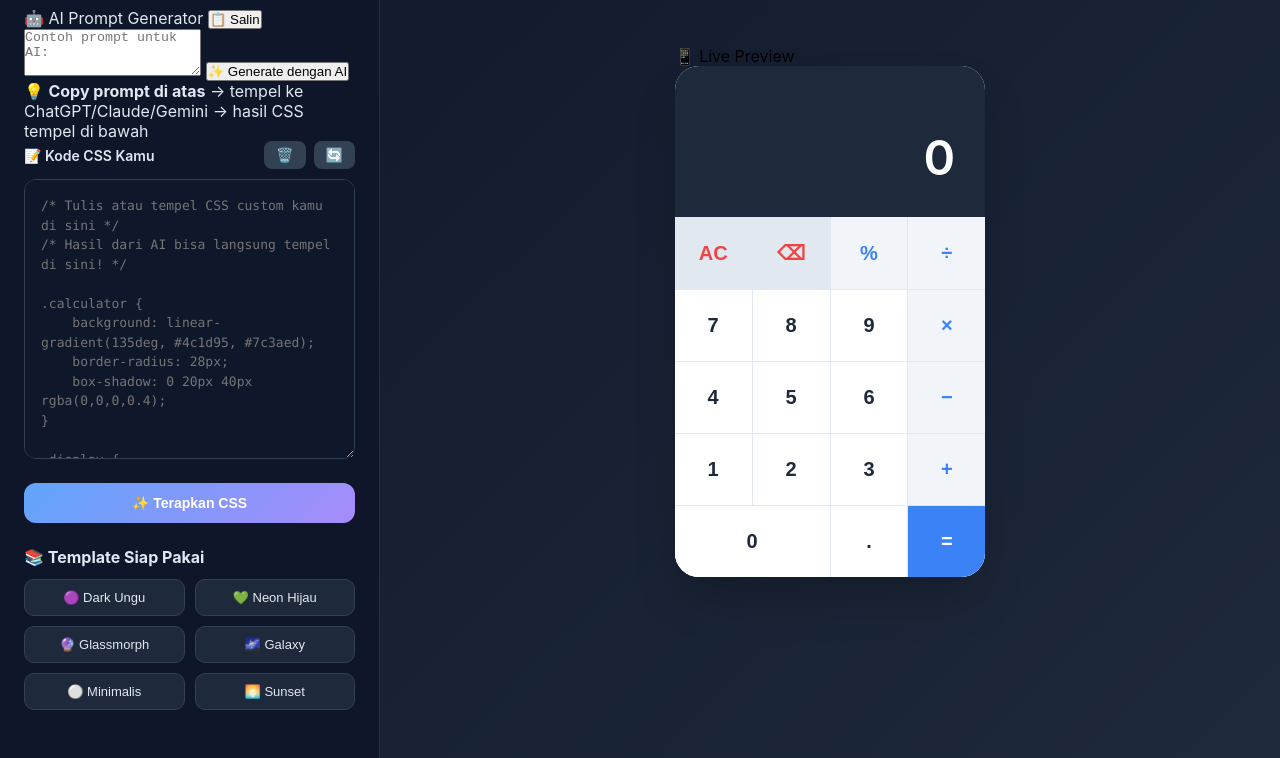
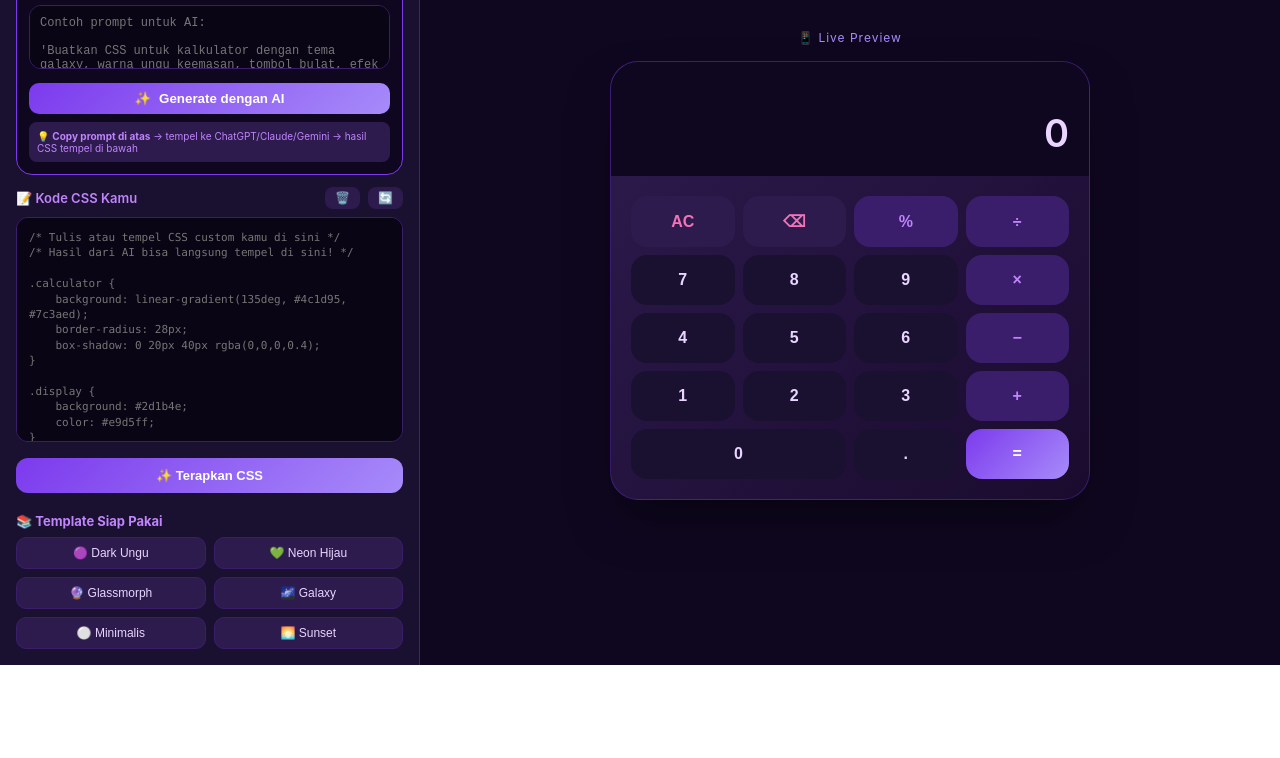
Before and after one commit to jhon338-jc/Custom-Kalkulator, a plain HTML site: page index.html in a window 1280 px wide. Shown: the part 135-893 px from the top of the page. After the commit the page ends 800 px from the top, so only its background shows below. Drawn offline with Linux system fonts and the light colour scheme.

Commit message:
Update style.css

```diff
--- a/css/style.css
+++ b/css/style.css
@@ -6,61 +6,183 @@
 
 body {
     font-family: -apple-system, BlinkMacSystemFont, 'Segoe UI', Roboto, Oxygen, Ubuntu, sans-serif;
-    background: linear-gradient(135deg, #0f172a 0%, #1e293b 100%);
+    background: linear-gradient(135deg, #1a0b2e 0%, #2d1b4e 100%);
     min-height: 100vh;
+    overflow: hidden;
 }
 
 .app {
     display: flex;
-    min-height: 100vh;
+    height: 100vh;
+    width: 100vw;
+    overflow: hidden;
 }
 
-/* Sidebar Styles */
+/* SISI KIRI - DARK UNGU */
 .sidebar {
-    width: 380px;
-    background: rgba(15, 23, 42, 0.95);
+    width: 420px;
+    background: #1a1030;
     backdrop-filter: blur(10px);
-    padding: 24px;
+    padding: 20px;
     overflow-y: auto;
-    border-right: 1px solid rgba(255,255,255,0.1);
-    color: #e2e8f0;
+    border-right: 1px solid rgba(139, 92, 246, 0.3);
+    color: #e9d5ff;
+    display: flex;
+    flex-direction: column;
+    gap: 16px;
 }
 
-.sidebar-header {
-    margin-bottom: 24px;
-    padding-bottom: 16px;
-    border-bottom: 1px solid rgba(255,255,255,0.1);
+/* Scrollbar styling */
+.sidebar::-webkit-scrollbar {
+    width: 6px;
 }
 
-.sidebar-header h1 {
+.sidebar::-webkit-scrollbar-track {
+    background: #2d1b4e;
+    border-radius: 10px;
+}
+
+.sidebar::-webkit-scrollbar-thumb {
+    background: #7c3aed;
+    border-radius: 10px;
+}
+
+/* Header */
+.sidebar-header {
+    padding-bottom: 12px;
+    border-bottom: 1px solid rgba(139, 92, 246, 0.3);
+}
+
+.logo {
+    display: flex;
+    align-items: center;
+    gap: 10px;
+    margin-bottom: 8px;
+}
+
+.logo-icon {
     font-size: 28px;
-    margin-bottom: 8px;
-    background: linear-gradient(135deg, #60a5fa, #a78bfa);
+}
+
+.logo h1 {
+    font-size: 24px;
+    background: linear-gradient(135deg, #a78bfa, #c084fc);
     -webkit-background-clip: text;
     -webkit-text-fill-color: transparent;
     background-clip: text;
 }
 
+.logo h1 span {
+    font-size: 14px;
+    background: none;
+    -webkit-text-fill-color: #7c3aed;
+}
+
 .sidebar-header p {
+    font-size: 12px;
+    opacity: 0.7;
+}
+
+/* AI Prompt Area */
+.ai-prompt-area {
+    background: #0f0720;
+    border-radius: 16px;
+    padding: 12px;
+    border: 1px solid #7c3aed;
+}
+
+.prompt-label {
+    display: flex;
+    justify-content: space-between;
+    align-items: center;
+    margin-bottom: 8px;
     font-size: 13px;
-    opacity: 0.7;
+    font-weight: 600;
+    color: #c084fc;
+}
+
+.copy-prompt-btn {
+    background: #2d1b4e;
+    border: none;
+    padding: 4px 10px;
+    border-radius: 8px;
+    color: #e9d5ff;
+    font-size: 11px;
+    cursor: pointer;
+    transition: all 0.2s;
+}
+
+.copy-prompt-btn:hover {
+    background: #7c3aed;
+}
+
+#aiPrompt {
+    width: 100%;
+    background: #0a0515;
+    border: 1px solid #3b1e6b;
+    border-radius: 12px;
+    padding: 10px;
+    color: #e9d5ff;
+    font-family: monospace;
+    font-size: 12px;
+    resize: none;
+    outline: none;
+}
+
+#aiPrompt:focus {
+    border-color: #a78bfa;
+}
+
+.ai-generate-btn {
+    width: 100%;
+    margin-top: 10px;
+    padding: 8px;
+    background: linear-gradient(135deg, #7c3aed, #a78bfa);
+    border: none;
+    border-radius: 10px;
+    color: white;
+    font-weight: 600;
+    cursor: pointer;
+    display: flex;
+    align-items: center;
+    justify-content: center;
+    gap: 8px;
+    transition: all 0.2s;
+}
+
+.ai-generate-btn:hover {
+    transform: translateY(-1px);
+    box-shadow: 0 4px 12px rgba(124, 58, 237, 0.4);
+}
+
+.ai-note {
+    font-size: 10px;
+    margin-top: 8px;
+    padding: 8px;
+    background: #2d1b4e;
+    border-radius: 8px;
+    color: #c084fc;
 }
 
 /* Editor Area */
 .editor-area {
-    margin-bottom: 20px;
+    flex: 1;
+    display: flex;
+    flex-direction: column;
+    min-height: 200px;
 }
 
 .editor-toolbar {
     display: flex;
     justify-content: space-between;
     align-items: center;
-    margin-bottom: 10px;
+    margin-bottom: 8px;
 }
 
 .editor-title {
-    font-size: 14px;
+    font-size: 13px;
     font-weight: 600;
+    color: #c084fc;
 }
 
 .toolbar-buttons {
@@ -69,277 +191,239 @@ body {
 }
 
 .icon-btn {
-    background: #334155;
+    background: #2d1b4e;
     border: none;
-    padding: 6px 12px;
+    padding: 4px 10px;
     border-radius: 8px;
     cursor: pointer;
-    font-size: 14px;
+    font-size: 12px;
     transition: all 0.2s;
 }
 
 .icon-btn:hover {
-    background: #475569;
-    transform: translateY(-1px);
+    background: #7c3aed;
 }
 
 #cssInput {
     width: 100%;
-    height: 280px;
-    background: #0f172a;
-    border: 1px solid #334155;
+    flex: 1;
+    min-height: 180px;
+    background: #0a0515;
+    border: 1px solid #3b1e6b;
     border-radius: 12px;
-    padding: 16px;
+    padding: 12px;
     color: #a5f3c3;
     font-family: 'Monaco', 'Courier New', monospace;
-    font-size: 13px;
-    line-height: 1.5;
-    resize: vertical;
+    font-size: 11px;
+    line-height: 1.4;
+    resize: none;
     outline: none;
 }
 
 #cssInput:focus {
-    border-color: #60a5fa;
-    box-shadow: 0 0 0 2px rgba(96, 165, 250, 0.2);
+    border-color: #a78bfa;
+    box-shadow: 0 0 0 2px rgba(124, 58, 237, 0.2);
 }
 
 /* Action Buttons */
 .action-buttons {
-    margin-bottom: 24px;
+    margin: 4px 0;
 }
 
 .btn-primary {
     width: 100%;
-    padding: 12px;
-    background: linear-gradient(135deg, #60a5fa, #a78bfa);
+    padding: 10px;
+    background: linear-gradient(135deg, #7c3aed, #a78bfa);
     border: none;
     border-radius: 12px;
     color: white;
-    font-size: 14px;
+    font-size: 13px;
     font-weight: 600;
     cursor: pointer;
     transition: all 0.2s;
 }
 
 .btn-primary:hover {
-    transform: translateY(-2px);
-    box-shadow: 0 5px 15px rgba(96, 165, 250, 0.3);
+    transform: translateY(-1px);
+    box-shadow: 0 4px 12px rgba(124, 58, 237, 0.4);
 }
 
 /* Templates */
 .templates {
-    margin-bottom: 24px;
+    margin-top: 4px;
 }
 
 .templates h3 {
-    font-size: 16px;
-    margin-bottom: 12px;
+    font-size: 13px;
+    margin-bottom: 8px;
+    color: #c084fc;
 }
 
 .template-grid {
     display: grid;
     grid-template-columns: repeat(2, 1fr);
-    gap: 10px;
+    gap: 8px;
 }
 
 .template-card {
-    background: #1e293b;
-    border: 1px solid #334155;
-    padding: 10px;
+    background: #2d1b4e;
+    border: 1px solid #3b1e6b;
+    padding: 8px;
     border-radius: 10px;
     cursor: pointer;
     text-align: center;
     transition: all 0.2s;
-    color: #e2e8f0;
-    font-size: 13px;
-}
-
-.template-card span {
-    margin-right: 6px;
-    font-size: 16px;
+    color: #e9d5ff;
+    font-size: 12px;
 }
 
 .template-card:hover {
-    background: #334155;
+    background: #7c3aed;
     transform: translateX(3px);
-    border-color: #60a5fa;
+    border-color: #a78bfa;
 }
 
-/* Info Box */
-.info-box {
-    background: rgba(96, 165, 250, 0.1);
-    padding: 16px;
-    border-radius: 12px;
-    border-left: 3px solid #60a5fa;
-}
-
-.info-box h4 {
-    font-size: 13px;
-    margin-bottom: 10px;
-    color: #60a5fa;
-}
-
-.info-box ul {
-    list-style: none;
-    font-size: 11px;
-}
-
-.info-box li {
-    margin-bottom: 6px;
-    opacity: 0.8;
-}
-
-.info-box code {
-    background: #1e293b;
-    padding: 2px 6px;
-    border-radius: 4px;
-    font-size: 10px;
-    color: #a5f3c3;
-}
-
-/* Main Content */
+/* SISI KANAN - PREVIEW */
 .main {
     flex: 1;
     display: flex;
     justify-content: center;
     align-items: center;
-    padding: 40px;
+    padding: 20px;
+    background: #0f0720;
 }
 
-/* Base Calculator Styles */
+.calculator-preview {
+    width: 100%;
+    max-width: 480px;
+}
+
+.preview-label {
+    text-align: center;
+    margin-bottom: 16px;
+    font-size: 12px;
+    color: #a78bfa;
+    letter-spacing: 1px;
+}
+
+/* Base Calculator Styles - DARK UNGU THEME */
 .calculator {
-    background: white;
-    border-radius: 24px;
+    background: linear-gradient(135deg, #2d1b4e, #1a0b2e);
+    border-radius: 28px;
     overflow: hidden;
-    box-shadow: 0 25px 50px -12px rgba(0,0,0,0.25);
-    width: 100%;
-    max-width: 450px;
+    box-shadow: 0 25px 50px -12px rgba(0,0,0,0.5);
+    border: 1px solid rgba(124, 58, 237, 0.3);
 }
 
 .display {
-    background: #1e293b;
-    color: white;
+    background: #0f0720;
+    color: #e9d5ff;
     text-align: right;
-    padding: 30px;
-    min-height: 140px;
+    padding: 24px;
+    min-height: 130px;
     word-wrap: break-word;
     word-break: break-all;
 }
 
 .previous-operand {
-    font-size: 14px;
+    font-size: 13px;
     opacity: 0.7;
-    min-height: 22px;
+    color: #c084fc;
+    min-height: 20px;
 }
 
 .current-operand {
-    font-size: 48px;
+    font-size: 44px;
     font-weight: 600;
-    margin-top: 10px;
+    margin-top: 8px;
+    color: #e9d5ff;
 }
 
 .buttons-grid {
     display: grid;
     grid-template-columns: repeat(4, 1fr);
-    gap: 1px;
-    background: #e2e8f0;
+    gap: 8px;
+    padding: 20px;
+    background: transparent;
 }
 
 .btn {
-    padding: 24px;
-    font-size: 20px;
+    padding: 20px;
+    font-size: 18px;
     border: none;
     cursor: pointer;
     transition: all 0.15s;
     font-weight: 600;
-    background: #f8fafc;
+    border-radius: 16px;
+    background: #2d1b4e;
+    color: #e9d5ff;
 }
 
 .btn:active {
-    transform: scale(0.95);
+    transform: scale(0.96);
 }
 
 .btn-number {
-    background: #ffffff;
-    color: #1e293b;
+    background: #1a1030;
+    color: #e9d5ff;
 }
 
 .btn-operator {
-    background: #f1f5f9;
-    color: #3b82f6;
+    background: #3b1e6b;
+    color: #c084fc;
 }
 
 .btn-function {
-    background: #e2e8f0;
-    color: #ef4444;
+    background: #2d1b4e;
+    color: #f472b6;
 }
 
 .btn-equals {
-    background: #3b82f6;
+    background: linear-gradient(135deg, #7c3aed, #a78bfa);
     color: white;
-    grid-column: span 1;
 }
 
 .zero {
     grid-column: span 2;
 }
 
-/* Toast Notification */
+/* Toast */
 .toast {
     position: fixed;
-    bottom: 24px;
-    right: 24px;
-    background: #10b981;
+    bottom: 20px;
+    right: 20px;
+    background: #7c3aed;
     color: white;
-    padding: 12px 20px;
+    padding: 10px 18px;
     border-radius: 12px;
-    font-size: 14px;
-    font-weight: 500;
+    font-size: 13px;
     z-index: 1000;
     transform: translateX(400px);
     transition: transform 0.3s ease;
-    box-shadow: 0 10px 15px -3px rgba(0,0,0,0.1);
 }
 
 .toast.show {
     transform: translateX(0);
 }
 
-/* Animations */
-@keyframes slideIn {
-    from {
-        transform: translateX(100%);
-        opacity: 0;
-    }
-    to {
-        transform: translateX(0);
-        opacity: 1;
-    }
-}
-
-/* Responsive */
-@media (max-width: 768px) {
-    .app {
-        flex-direction: column;
-    }
-
+/* Responsive LAPTOP - TIDAK ADA SCROLL */
+@media (min-width: 1024px) and (max-height: 800px) {
     .sidebar {
-        width: 100%;
-        max-height: 50vh;
-        order: 2;
-    }
-
-    .main {
-        order: 1;
-        padding: 20px;
+        padding: 16px;
+        gap: 12px;
     }
 
     .btn {
-        padding: 18px;
-        font-size: 18px;
+        padding: 16px;
+        font-size: 16px;
+    }
+
+    .display {
+        padding: 20px;
+        min-height: 110px;
     }
 
     .current-operand {
-        font-size: 36px;
+        font-size: 38px;
     }
 }
```
